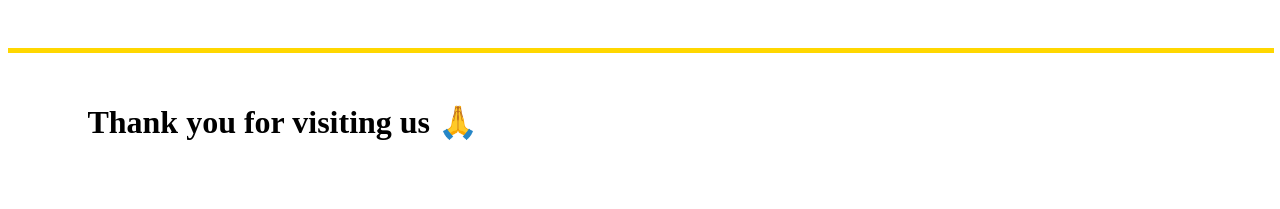
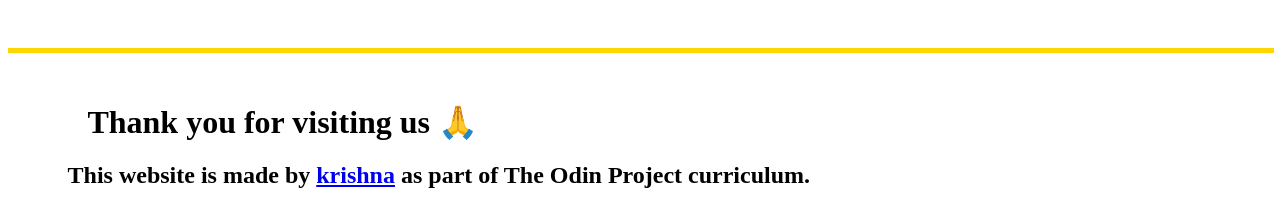
Before and after one commit to krishna-373/odin-recipes, a plain HTML site: page index.html in a window 1280 px wide. Shown: the part 1416-1625 px from the top of the page. Before the commit the page ends 1578 px from the top, so only its background shows below. Drawn offline with Linux system fonts and the light colour scheme.

Commit message:
authority

```diff
--- a/index.html
+++ b/index.html
@@ -13,7 +13,9 @@
         <br><img src="https://imgs.search.brave.com/H7__gmAIA3skjo4x5zi3uyiD8BlhYvWrc3k1TJwYazM/rs:fit:860:0:0:0/g:ce/aHR0cHM6Ly9jZG4u/cGl4YWJheS5jb20v/cGhvdG8vMjAyMS8w/OS8yMC8wNi81NS9z/cGFnaGV0dGktNjYz/OTk3MF82NDAuanBn"atl="image of pasta shapes">
         <br><a href="./recipes/pasta.html">Pasta reciepe</a>
         <hr width="100%" size="5" color="gold" align="center" style="margin-top: 50px; margin-bottom: 50px;" >
-        <footer><h1>&nbsp;&nbsp;&nbsp;&nbsp;&nbsp;&nbsp;&nbsp;&nbsp;&nbsp; Thank you for visiting us 🙏</h1></footer>
+        <footer><h1>&nbsp;&nbsp;&nbsp;&nbsp;&nbsp;&nbsp;&nbsp;&nbsp;&nbsp; Thank you for visiting us 🙏</h1>
+
+        <h2>&nbsp;&nbsp;&nbsp;&nbsp;&nbsp;&nbsp;&nbsp;&nbsp;&nbsp; This website is made by <a href="example.com">krishna</a> as part of The Odin Project curriculum.</h2>
 
     </head>
 </html>
```
